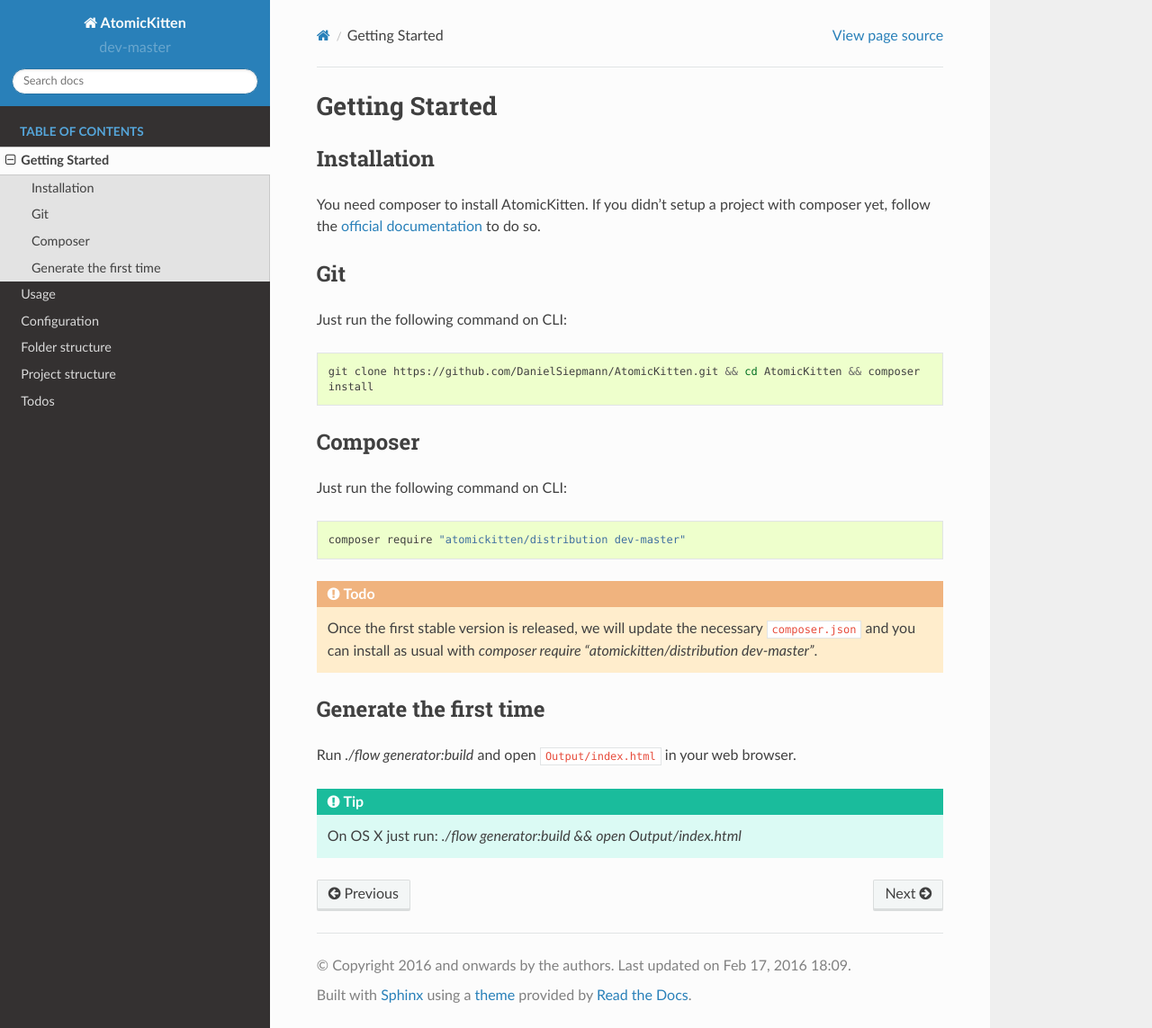
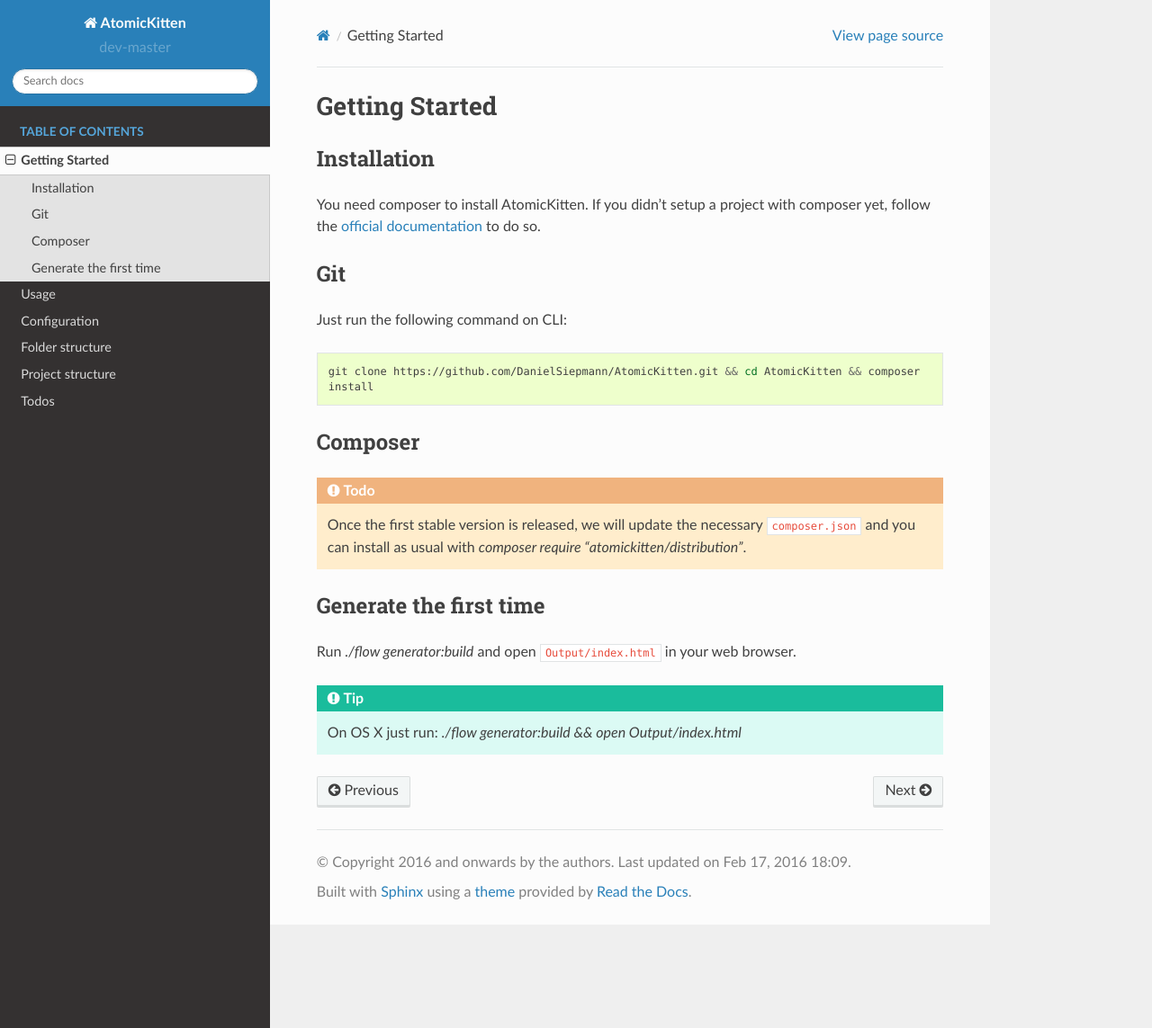
Before and after one commit to DanielSiepmann/AtomicKitten.Framework, a Sphinx documentation site: the page built from Documentation/GettingStarted/index.rst, in a window 1280 px wide and 1143 px high. Shown: the whole window at 90% size. Built offline with Sphinx 7.4.7 and the Read the Docs theme 2.0.0, drawn with Linux system fonts in a browser that asks for light colours.

Commit message:
BUGFIX: Remove composer install instruction
As the instruction doesn't work yet.

```diff
--- a/Documentation/GettingStarted/index.rst
+++ b/Documentation/GettingStarted/index.rst
@@ -21,19 +23,15 @@
     git clone https://github.com/DanielSiepmann/AtomicKitten.git && cd AtomicKitten && composer
     install
 
+.. _installation-composer:
+
 Composer
 --------
-
-Just run the following command on CLI:
-
-.. code-block:: shell
-
-    composer require "atomickitten/distribution dev-master"
 
 .. todo::
 
     Once the first stable version is released, we will update the necessary :file:`composer.json`
-    and you can install as usual with `composer require "atomickitten/distribution dev-master"`.
+    and you can install as usual with `composer require "atomickitten/distribution"`.
 
 .. _generateTheFirstTime:
 
```
Also changed, not shown: other parts of Documentation/GettingStarted/index.rst (+2 -0 lines).
